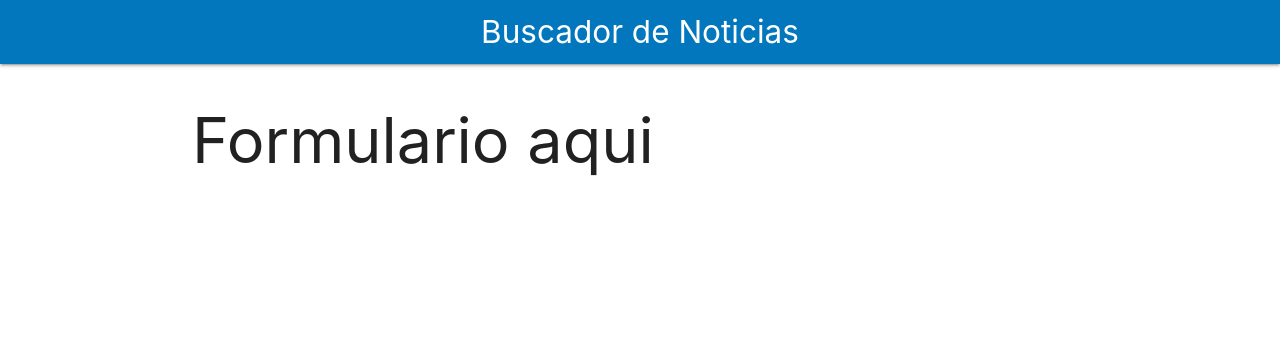
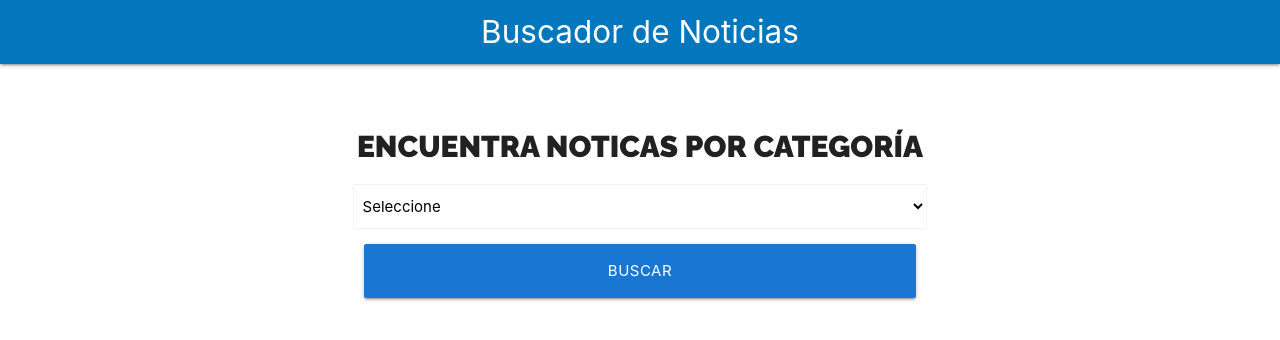
Before and after one commit to axd18/noticias, a React (Create React App) app: page / in a window 1280 px wide. Shown: the top 340 px of the page. Built offline with nearby package versions, Linux system fonts and the light colour scheme.

Commit message:
143-Formulario y modulos CSS / 144-Creando un Hook para el Select

```diff
--- a/src/App.js
+++ b/src/App.js
@@ -1,5 +1,6 @@
 import React, {Fragment} from 'react';
 import Header from './components/Header';
+import Formulario from './components/Formulario';
 
 function App() {
   return (
@@ -8,7 +9,9 @@
         titulo='Buscador de Noticias'
       />
       <div className="container white">
-        <h1>Formulario aqui</h1>
+        <Formulario
+
+        />
       </div>
     </Fragment>
   );
--- /dev/null
+++ b/src/components/Formulario.js
@@ -0,0 +1,31 @@
+import React from 'react';
+import styles from './Formulario.module.css';
+import useSelect from '../hooks/useSelect';
+
+const Formulario = () => {
+
+    // Utilizar custom hook
+    const [categoria, SelectNoticias] = useSelect();
+
+    return (
+        <div className={`${styles.buscador} row`}>
+            <div className="col s12 m8 offset-m2">
+                <form>
+                    <h2 className={styles.heading}>Encuentra Noticas por Categoría</h2>
+
+                    <SelectNoticias />
+
+                    <div className="input-field col s12">
+                        <input
+                            type="submit"
+                            className={`${styles.btn_block} btn-large blue darken-2`}
+                            value="Buscar"
+                        />
+                    </div>
+                </form>
+            </div>
+        </div>
+     );
+}
+
+export default Formulario;
--- /dev/null
+++ b/src/components/Formulario.module.css
@@ -0,0 +1,15 @@
+.heading {
+    font-family:'Raleway', sans-serif;
+    font-weight: 900;
+    font-size: 2rem;
+    text-transform: uppercase;
+    text-align: center;
+}
+.buscador {
+    margin-top: 2rem;
+    margin-bottom: 2rem;
+    text-align: left;
+}
+.btn_block {
+    width: 100%;
+}
--- /dev/null
+++ b/src/hooks/useSelect.js
@@ -0,0 +1,21 @@
+import React, {useState} from 'react';
+
+const useSelect = (stateInicial, opciones) => {
+
+    // State del custom hook
+    const [state, actualizarState] = useState('');
+
+    const SelectNoticias = () => (
+        <select
+            className="browser-default"
+
+        >
+            <option value="">Seleccione</option>
+
+        </select>
+    );
+
+    return [state, SelectNoticias];
+}
+
+export default useSelect;
```
